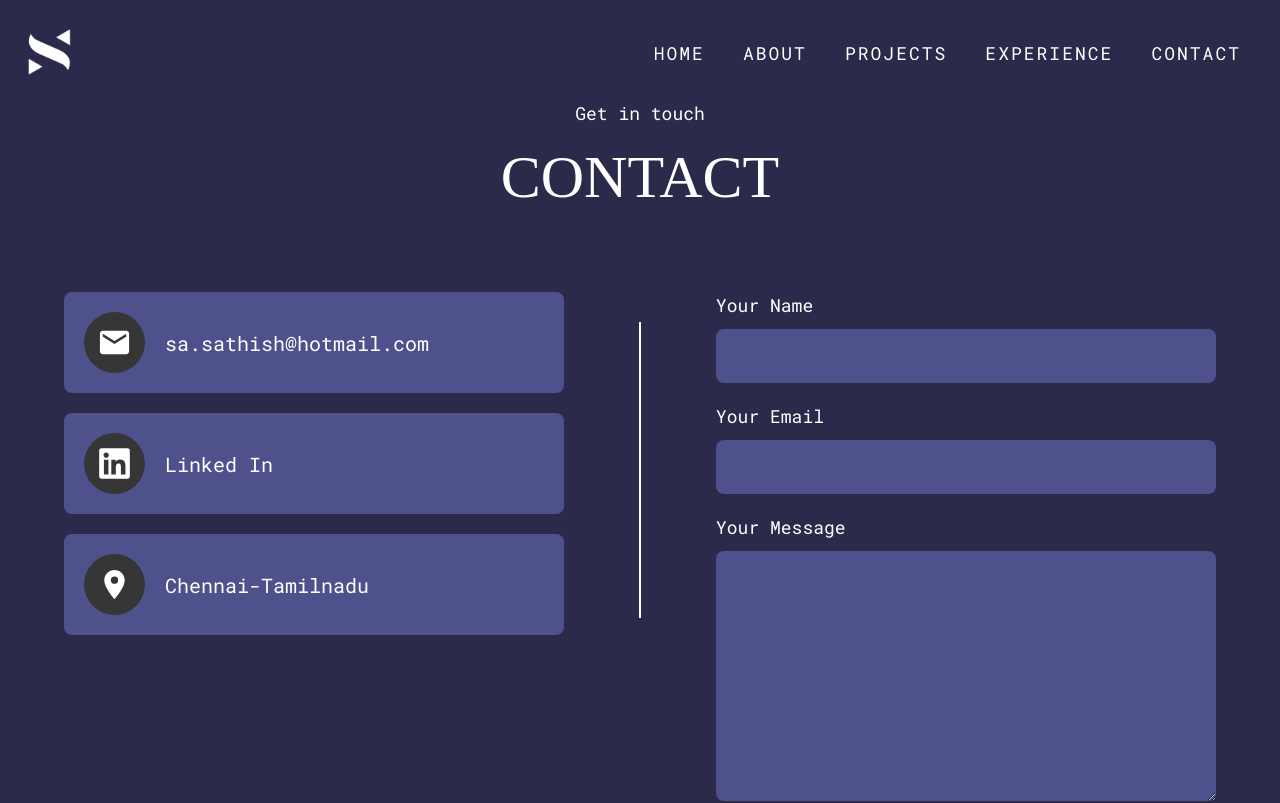
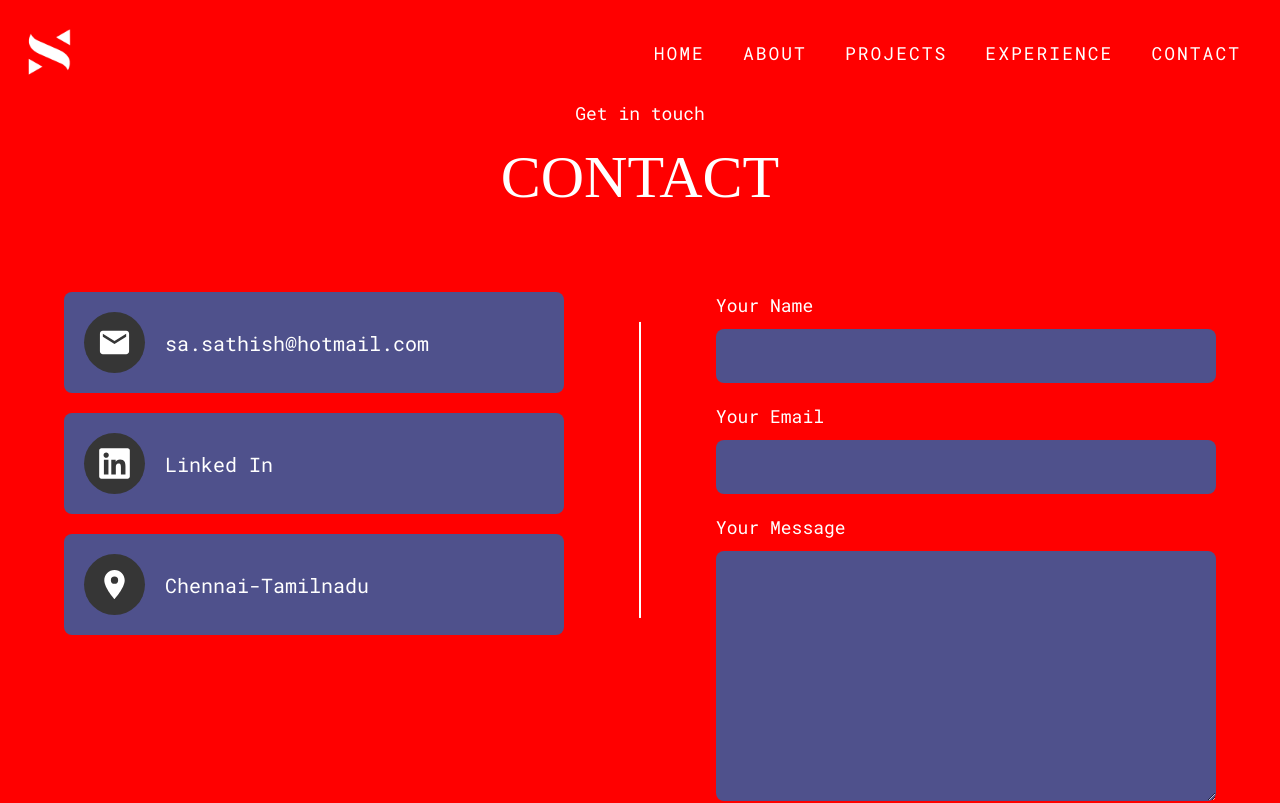
Before and after one commit to sathishq/sathish, a React (Create React App) app: page /#/contact in a window 1280 px wide. Shown: the top 803 px of the page. Built offline with nearby package versions, Linux system fonts and the light colour scheme; a web font is replaced by a local one.

Commit message:
test color change

```diff
--- a/src/styles/GlobalStyle.js
+++ b/src/styles/GlobalStyle.js
@@ -8,7 +8,7 @@ const GlobalStyles = createGlobalStyle`
     box-sizing: border-box;
   }
  :root{
-    --dark-bg: #2C2A4A;
+    --dark-bg: red; //#2C2A4A
     --gray-1: #ffffffff;
     --deep-dark: #4F518C;
     --gray-2: #363636;
```
